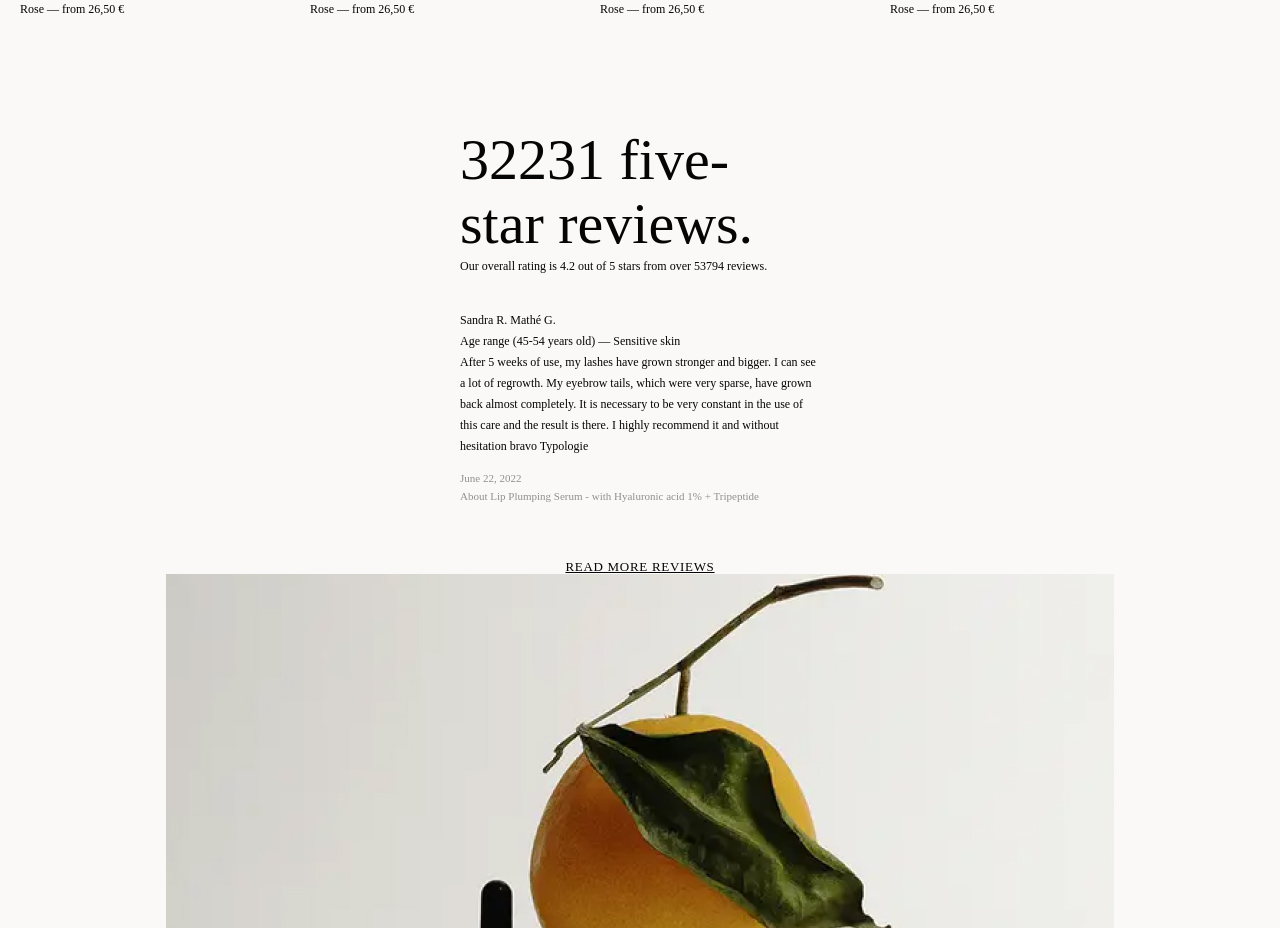
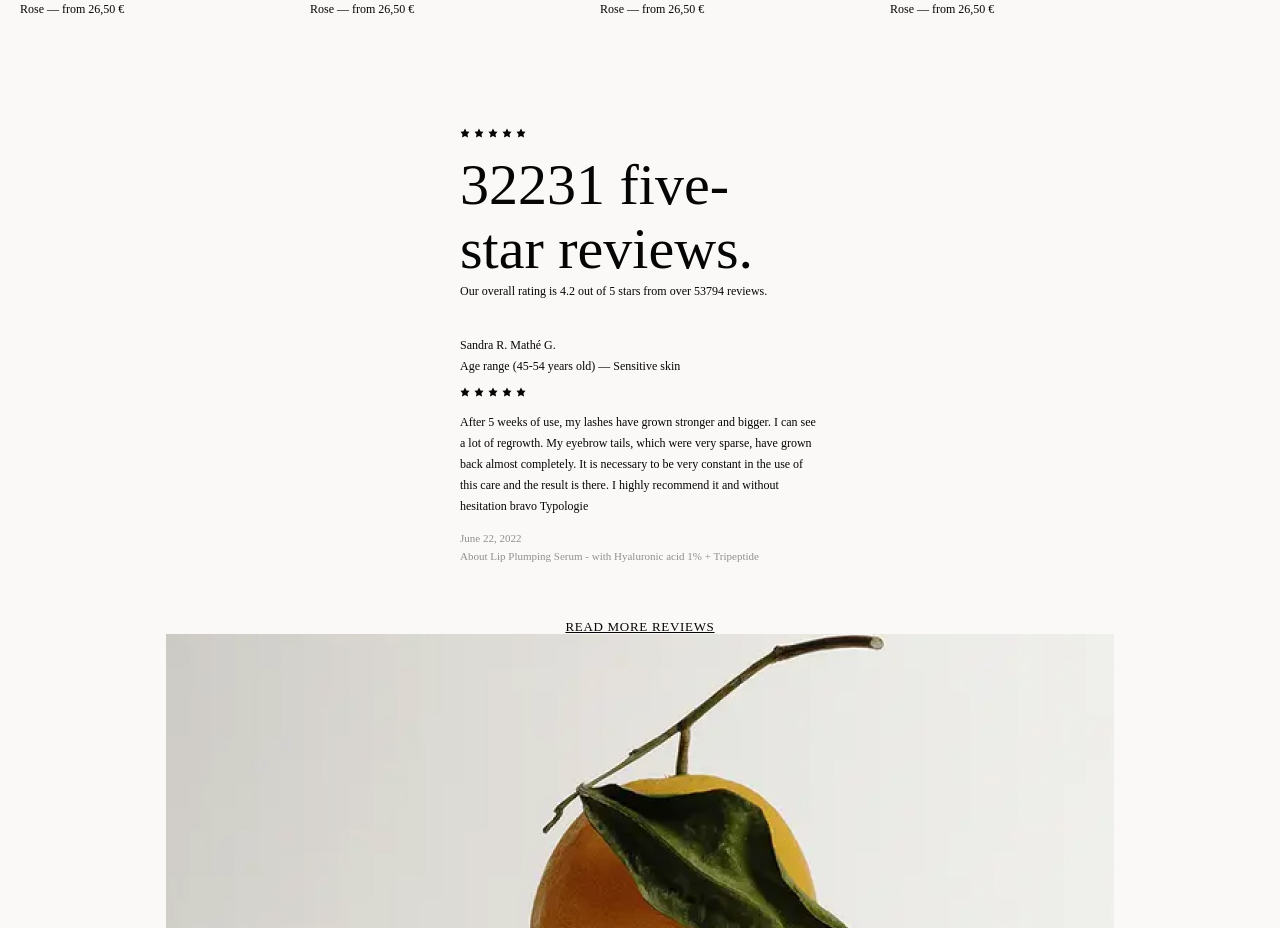
Before and after one commit to Andriikryl/typologi-web, a Next.js app: page / in a window 1280 px wide. Shown: the part 4706-5634 px from the top of the page. Built offline with nearby package versions, Linux system fonts and the light colour scheme.

Commit message:
add star wrapper to the reviews component

```diff
--- a/src/components/graph/Graph.tsx
+++ b/src/components/graph/Graph.tsx
@@ -8,7 +8,7 @@ interface GraphProps {
   step: number;
   classGraph?: string;
   classReng?: string;
-  cildren?: ReactNode;
+  children?: ReactNode;
 }
 
 export default function Graph({
@@ -17,13 +17,13 @@ export default function Graph({
   step,
   classGraph,
   classReng,
-  cildren,
+  children,
 }: GraphProps) {
   return (
     <div className={classGraph}>
       {range(from, to + 1, step).map((num) => (
         <div key={num} className={classReng}>
-          {cildren}
+          {children}
         </div>
       ))}
     </div>
--- a/src/components/reviews/Reviews.tsx
+++ b/src/components/reviews/Reviews.tsx
@@ -3,6 +3,7 @@ import { Container } from "../container/Container";
 import styles from "./style.module.css";
 import Link from "next/link";
 import Image from "next/image";
+import Graph from "../graph/Graph";
 
 export default function Reviews() {
   return (
@@ -10,6 +11,9 @@ export default function Reviews() {
       <Container>
         <div className={styles.flex__group}>
           <div className={styles.reviews__info}>
+            <Graph from={1} to={5} step={1} classGraph={styles.star__wrapper}>
+              <Image src="/icons/star.svg" width={10} height={10} alt="star" />
+            </Graph>
             <h3 className={styles.reviews__title}>32231 five- star reviews.</h3>
             <p className={styles.reviews__description}>
               Our overall rating is 4.2 out of 5 stars from over 53794 reviews.
@@ -18,6 +22,9 @@ export default function Reviews() {
             <p className={styles.reviews__description}>
               Age range (45-54 years old) — Sensitive skin
             </p>
+            <Graph from={1} to={5} step={1} classGraph={styles.star__wrapper}>
+              <Image src="/icons/star.svg" width={10} height={10} alt="star" />
+            </Graph>
             <p className={styles.reviews__description}>
               After 5 weeks of use, my lashes have grown stronger and bigger. I
               can see a lot of regrowth. My eyebrow tails, which were very
--- a/src/components/reviews/style.module.css
+++ b/src/components/reviews/style.module.css
@@ -27,11 +27,14 @@
     font-weight: 400;
     line-height: 21px;
 }
-.reviews__description:nth-child(2){
+.reviews__description:nth-child(3){
     margin-block-end: 33px;
     max-width: 331px;
 }
 .reviews__description:nth-child(5){
+    margin-block-end: 10px;
+}
+.reviews__description:nth-child(7){
     margin-block-end: 12px;
 }
 .date{
@@ -42,7 +45,7 @@
     font-weight: 400;
     line-height: 18px; /* 163.636% */
 }
-.reviews__description:nth-child(7){
+.reviews__description:nth-child(9){
     color: #909090;
     font-family: Product Sans Infanity;
     font-size: 11px;
@@ -65,3 +68,8 @@
     text-transform: uppercase;
     margin-inline: auto;
 }
+.star__wrapper{
+    display: flex;
+    gap: 4px;
+    margin-block-end: 15px;
+}
```
